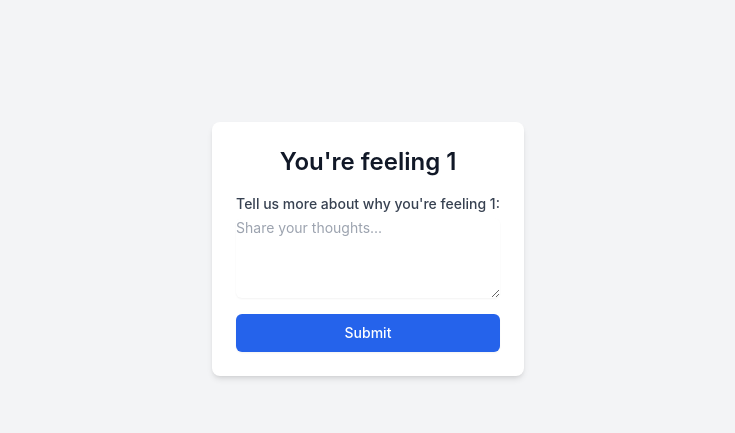
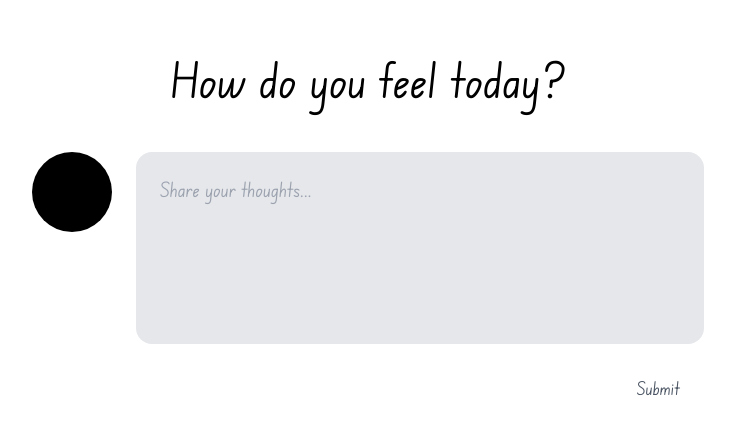
Before and after one commit to Bandoozle/employee-wellbeing-tracker, a React (Create React App) app: page /input/1 in a window 1280 px wide. Shown: the part 151-584 px from the top of the page, without its empty margins (272-1007 px from the left). Built offline with nearby package versions, Linux system fonts and the light colour scheme.

Commit message:
ganti dikit

```diff
--- a/src/components/MoodInput.js
+++ b/src/components/MoodInput.js
@@ -1,53 +1,54 @@
 import React, { useState } from 'react';
 import { useParams, useNavigate } from 'react-router-dom';
 import { motion } from 'framer-motion';
+import { X, Plus } from 'lucide-react';
 
 export default function MoodInput() {
-  const { mood } = useParams(); // Get mood from URL params
+  const { mood } = useParams();
   const [insight, setInsight] = useState('');
+  const [showEmojis, setShowEmojis] = useState(false);
   const navigate = useNavigate();
 
   const handleSubmit = (e) => {
     e.preventDefault();
     console.log('Mood:', mood, 'Insight:', insight);
-    navigate('/'); // Navigate back after submission
+    navigate('/');
   };
 
   return (
+    <div className="min-h-screen bg-white flex flex-col items-center justify-center p-4">
       <motion.div
-      className="min-h-screen bg-gray-100 py-12 px-4 sm:px-6 lg:px-8 flex flex-col items-center justify-center"
-      initial={{ opacity: 0, x: -100 }}
-      animate={{ opacity: 1, x: 0 }}
-      exit={{ opacity: 0, x: 100 }}
+        className="w-full max-w-2xl"
+        initial={{ opacity: 0, y: -50 }}
+        animate={{ opacity: 1, y: 0 }}
         transition={{ duration: 0.5 }}
       >
-      <div className="max-w-md mx-auto bg-white rounded-lg shadow-md overflow-hidden p-6 text-center">
-        <h1 className="text-2xl font-semibold text-gray-900 mb-4">You're feeling {mood}</h1>
+        <h1 className="text-5xl font-edu mb-12 text-center">How do you feel today?</h1>
 
-        <form onSubmit={handleSubmit} className="space-y-4">
-          <div>
-            <label htmlFor="insight" className="block text-sm font-medium text-gray-700">
-              Tell us more about why you're feeling {mood.toLowerCase()}:
-            </label>
+        <div className="flex mb-6">
+          <div className="w-20 h-20 bg-black rounded-full mr-6 flex-shrink-0"></div>
+          <form onSubmit={handleSubmit} className="flex-1">
             <textarea
-              id="insight"
-              rows={4}
               value={insight}
               onChange={(e) => setInsight(e.target.value)}
-              className="mt-1 block w-full border-gray-300 rounded-md shadow-sm focus:ring-blue-500 focus:border-blue-500 sm:text-sm"
+              className="w-full h-48 bg-gray-200 font-edu text-black rounded-2xl p-6 mb-4 resize-none text-xl"
               placeholder="Share your thoughts..."
             />
-          </div>
-          <div>
+            <div className="flex justify-end">
               <button
                 type="submit"
-              className="w-full flex justify-center py-2 px-4 border border-transparent rounded-md shadow-sm text-sm font-medium text-white bg-blue-600 hover:bg-blue-700 focus:outline-none focus:ring-2 focus:ring-offset-2 focus:ring-blue-500"
+                className="font-edu text-gray-600 px-6 py-2 text-lg"
               >
                 Submit
               </button>
             </div>
           </form>
         </div>
+
+        <div className="flex justify-center mt-8">
+
+        </div>
       </motion.div>
+    </div>
   );
 }
--- a/src/components/MoodSelection.js
+++ b/src/components/MoodSelection.js
@@ -87,7 +87,7 @@ export default function MoodSelection() {
       >
         <button
           onClick={() => setShowEmojis(!showEmojis)}
-          className="flex items-center justify-center w-14 h-14 rounded-full bg-[#222222] text-white transition-transform duration-300"
+          className="flex items-center justify-center w-14 h-14 rounded-full bg-[#db6a59] text-white transition-transform duration-300"
           style={{
             transform: showEmojis ? 'rotate(90deg)' : 'rotate(0deg)',
           }}
--- a/src/components/ui/Input.js
+++ b/src/components/ui/Input.js
@@ -3,7 +3,7 @@ import React from 'react'
 export function Input({ label, id, ...props }) {
   return (
     <div>
-      <label htmlFor={id} className="block font-edu text-sm font-medium text-gray-700">{label}</label>
+      <label htmlFor={id} className="block  font-edu text-sm font-medium text-gray-700">{label}</label>
       <input
         id={id}
         {...props}
```
Lines whose indentation alone changed are shown as unchanged.
